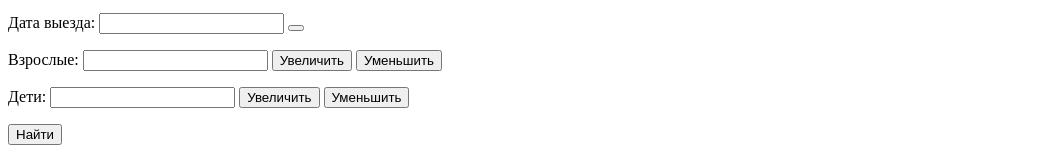
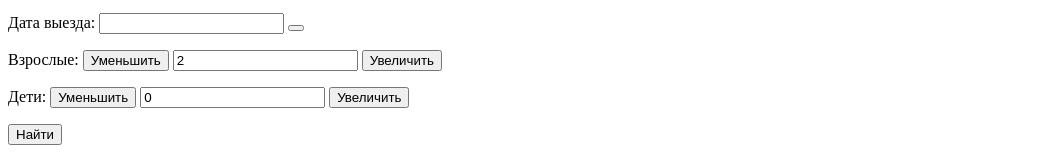
Before and after one commit to dmitryermolenko/483155-sedona, a plain HTML site: page index.html in a window 1280 px wide. Shown: the part 967-1120 px from the top of the page, without its empty margins (0-1059 px from the left). Drawn offline with Linux system fonts and the light colour scheme.

Commit message:
10. Основное задание: продолжаем разметку личного проекта
добавил value
переставил button с минусом

```diff
--- a/index.html
+++ b/index.html
@@ -68,15 +68,15 @@
         </p>
         <p class="booking-field-half">
           <label for="number-of-adults">Взрослые:</label>
-          <input type="text" name="number-of-adults" id="number-of-adults">
+          <button class="reduce" type="button">Уменьшить</button>
+          <input type="text" name="number-of-adults" id="number-of-adults" value="2">
           <button class="increase" type="button">Увеличить</button>
-          <button class="reduce" type="button">Уменьшить</button>
         </p>
         <p class="booking-field-half">
           <label for="number-of-kids">Дети:</label>
-          <input type="text" name="number-of-kids" id="number-of-kids">
+          <button class="reduce" type="button">Уменьшить</button>
+          <input type="text" name="number-of-kids" id="number-of-kids" value="0">
           <button class="increase" type="button">Увеличить</button>
-          <button class="reduce" type="button">Уменьшить</button>
         </p>
         <button type="submit" name="find">Найти</button>
       </form>
```
